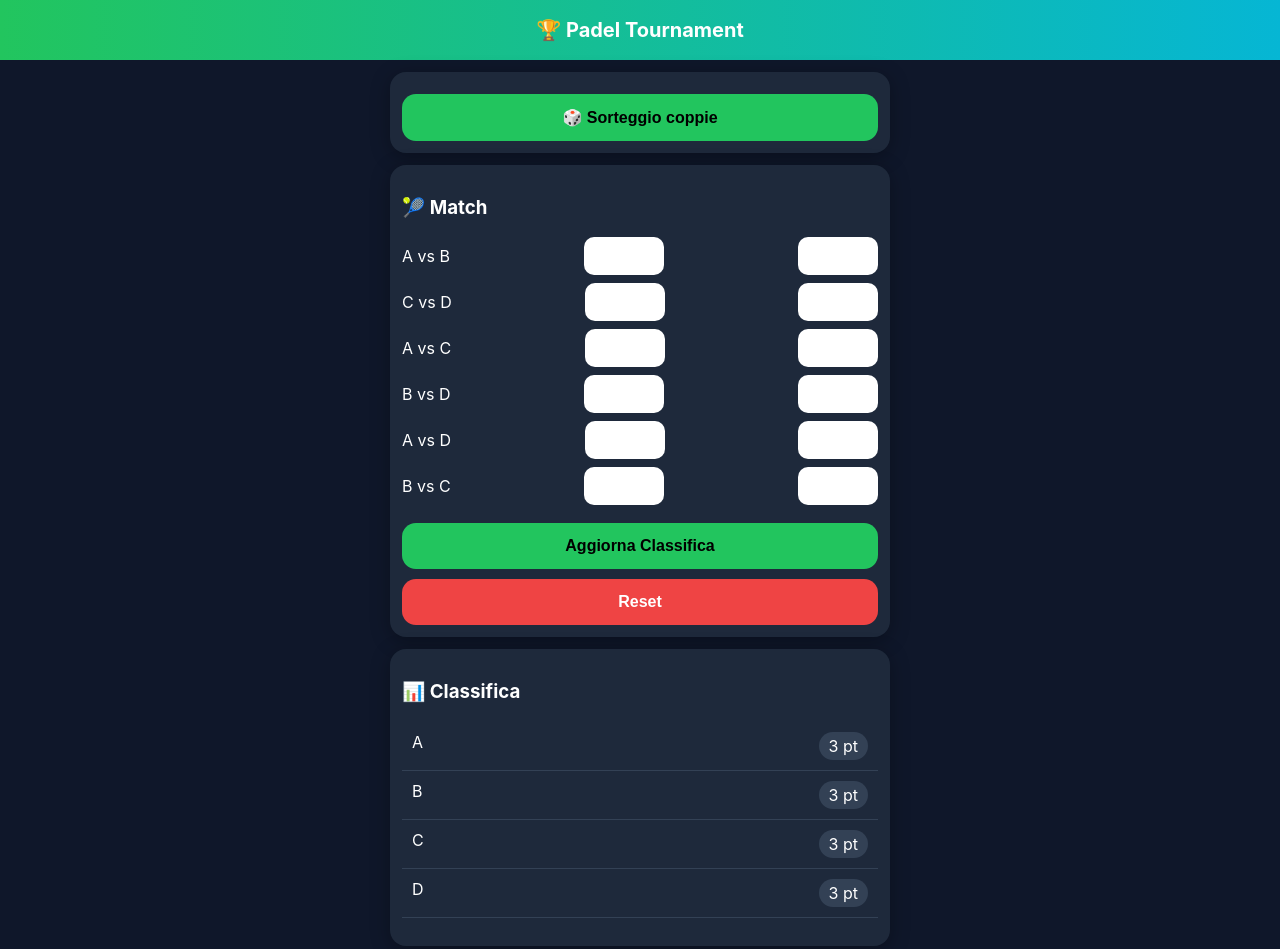
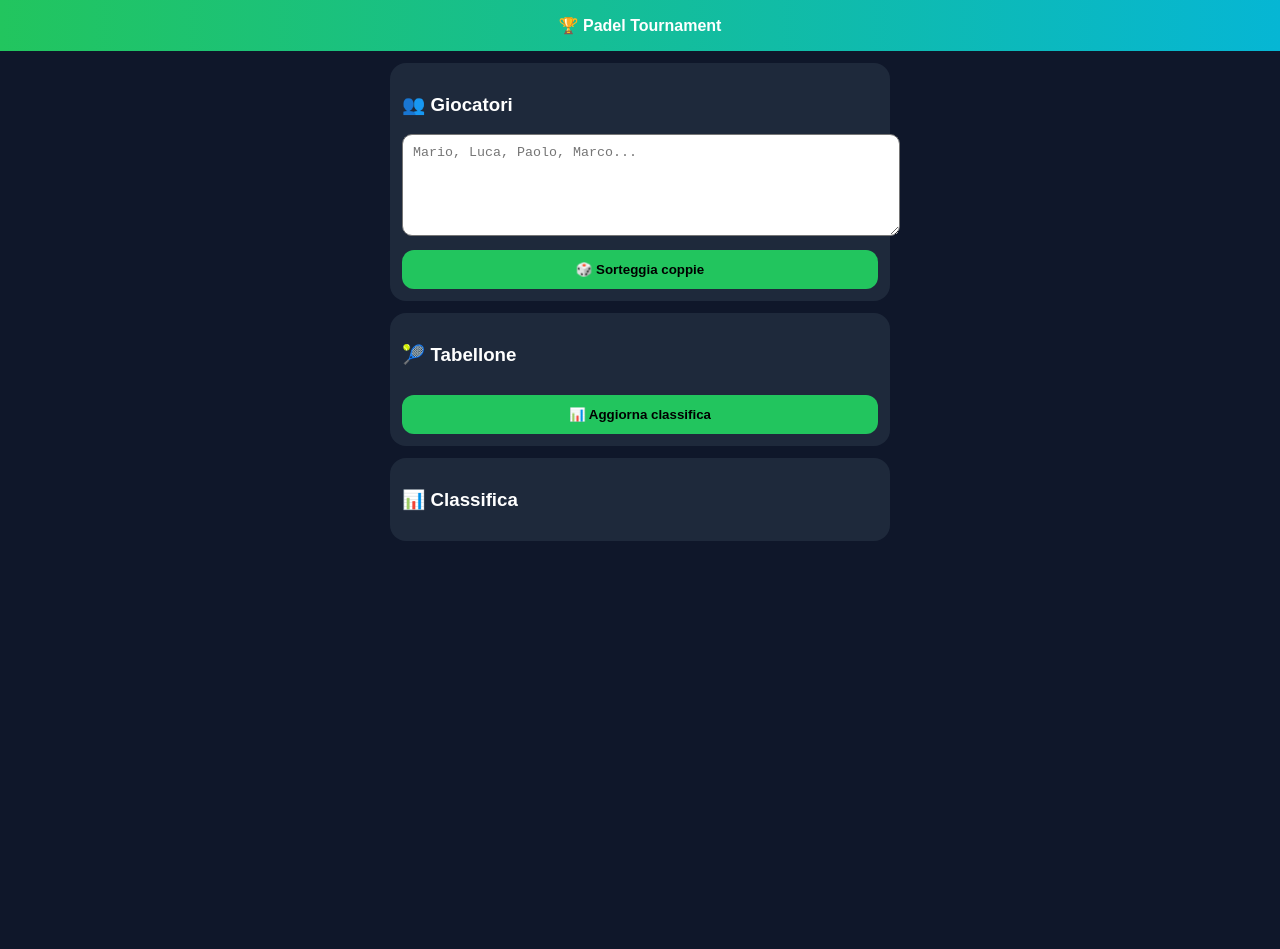
Before and after one commit to flandini52/padel_app, a plain HTML site: page index.html in a window 1280 px wide. After the commit the page ends 800 px from the top, so only its background shows below. Drawn offline with Linux system fonts and the light colour scheme.

Commit message:
add draw

```diff
--- a/index.html
+++ b/index.html
@@ -3,102 +3,74 @@
 <head>
 <meta charset="UTF-8" />
 <meta name="viewport" content="width=device-width, initial-scale=1.0"/>
-<title>Padel App</title>
+<title>Padel Tournament</title>
 
 <style>
   body {
     margin: 0;
-    font-family: -apple-system, BlinkMacSystemFont, Arial;
+    font-family: Arial;
     background: #0f172a;
     color: white;
   }
 
   header {
-    padding: 18px;
+    padding: 16px;
     text-align: center;
-    font-size: 20px;
     font-weight: bold;
     background: linear-gradient(90deg,#22c55e,#06b6d4);
   }
 
   .container {
-    padding: 12px;
     max-width: 500px;
     margin: auto;
+    padding: 12px;
   }
 
   .card {
     background: #1e293b;
+    padding: 12px;
     border-radius: 16px;
+    margin-bottom: 12px;
+  }
+
+  textarea {
+    width: 100%;
+    height: 80px;
+    border-radius: 10px;
+    padding: 10px;
+  }
+
+  button {
+    width: 100%;
     padding: 12px;
-    margin-bottom: 12px;
-    box-shadow: 0 4px 20px rgba(0,0,0,0.3);
+    border-radius: 12px;
+    border: none;
+    margin-top: 10px;
+    font-weight: bold;
+    background: #22c55e;
   }
 
   .match {
     display: flex;
     justify-content: space-between;
-    align-items: center;
     margin: 8px 0;
   }
 
   input {
-    width: 60px;
-    padding: 10px;
-    border-radius: 10px;
+    width: 50px;
+    text-align: center;
+    border-radius: 8px;
     border: none;
-    text-align: center;
-    font-size: 16px;
-  }
-
-  button {
-    width: 100%;
-    padding: 14px;
-    border: none;
-    border-radius: 14px;
-    font-size: 16px;
-    font-weight: bold;
-    margin-top: 10px;
-    background: #22c55e;
-    color: black;
-    cursor: pointer;
-  }
-
-  button:active {
-    transform: scale(0.98);
-  }
-
-  .danger {
-    background: #ef4444;
-    color: white;
-  }
-
-  .secondary {
-    background: #334155;
-    color: white;
-  }
-
-  .table {
-    list-style: none;
-    padding: 0;
-  }
-
-  .table li {
-    display: flex;
-    justify-content: space-between;
-    padding: 10px;
-    border-bottom: 1px solid #334155;
   }
 
   .badge {
-    padding: 4px 10px;
+    background: #334155;
+    padding: 4px 8px;
     border-radius: 999px;
-    background: #334155;
   }
 
-  a {
-    text-decoration: none;
-  }
+  ul { padding: 0; list-style: none; }
+  li { display:flex; justify-content:space-between; padding:6px; }
 </style>
 </head>
 
@@ -108,111 +80,122 @@
 
 <div class="container">
 
-  <!-- NAV -->
+  <!-- PLAYERS -->
   <div class="card">
-    <button onclick="window.location.href='draw.html'">
-      🎲 Sorteggio coppie
-    </button>
+    <h3>👥 Giocatori</h3>
+    <textarea id="players" placeholder="Mario, Luca, Paolo, Marco..."></textarea>
+    <button onclick="generateTeams()">🎲 Sorteggia coppie</button>
   </div>
 
-  <!-- MATCH -->
+  <!-- MATCHES -->
   <div class="card">
-    <h3>🎾 Match</h3>
-
-    <div class="match">A vs B
-      <input id="a1"><input id="b1">
-    </div>
-
-    <div class="match">C vs D
-      <input id="c1"><input id="d1">
-    </div>
-
-    <div class="match">A vs C
-      <input id="a2"><input id="c2">
-    </div>
-
-    <div class="match">B vs D
-      <input id="b2"><input id="d2">
-    </div>
-
-    <div class="match">A vs D
-      <input id="a3"><input id="d3">
-    </div>
-
-    <div class="match">B vs C
-      <input id="b3"><input id="c3">
-    </div>
-
-    <button onclick="calc()">Aggiorna Classifica</button>
-    <button class="danger" onclick="resetAll()">Reset</button>
+    <h3>🎾 Tabellone</h3>
+    <div id="matches"></div>
+    <button onclick="calc()">📊 Aggiorna classifica</button>
   </div>
 
   <!-- CLASSIFICA -->
   <div class="card">
     <h3>📊 Classifica</h3>
-    <ul id="standings" class="table"></ul>
+    <ul id="standings"></ul>
   </div>
 
 </div>
 
 <script>
 
-function save() {
-  let inputs = document.querySelectorAll("input");
-  let data = {};
-  inputs.forEach(i => data[i.id] = i.value);
-  localStorage.setItem("padel", JSON.stringify(data));
+let matchData = [];
+
+function shuffle(arr) {
+  return arr.sort(() => Math.random() - 0.5);
 }
 
-function load() {
-  let data = JSON.parse(localStorage.getItem("padel") || "{}");
-  for (let k in data) {
-    let el = document.getElementById(k);
-    if (el) el.value = data[k];
+// 🎲 GENERA COPPIE E MATCH
+function generateTeams() {
+
+  let players = document.getElementById("players").value
+    .split(",")
+    .map(p => p.trim())
+    .filter(Boolean);
+
+  if (players.length < 4) {
+    alert("Servono almeno 4 giocatori");
+    return;
   }
+
+  let shuffled = shuffle(players);
+
+  matchData = [];
+
+  for (let i = 0; i < shuffled.length; i += 4) {
+    let team1 = [shuffled[i], shuffled[i+1]];
+    let team2 = [shuffled[i+2], shuffled[i+3]];
+
+    matchData.push({
+      a: team1,
+      b: team2,
+      id: i
+    });
+  }
+
+  renderMatches();
 }
 
+// 🧱 CREA TABELLONE
+function renderMatches() {
+
+  let html = "";
+
+  matchData.forEach((m, idx) => {
+
+    html += `
+      <div style="margin-bottom:10px">
+        <div class="match">
+          <span>${m.a.join(" & ")} vs ${m.b.join(" & ")}</span>
+        </div>
+
+        <div class="match">
+          <input id="a${idx}" placeholder="A">
+          <input id="b${idx}" placeholder="B">
+        </div>
+      </div>
+    `;
+  });
+
+  document.getElementById("matches").innerHTML = html;
+}
+
+// 📊 CLASSIFICA (2 punti vittoria, 0 sconfitta)
 function calc() {
 
-  save();
+  let points = {};
 
-  let teams = {A:0,B:0,C:0,D:0};
+  matchData.forEach((m, idx) => {
 
-  let matches = [
-    ["A","B","a1","b1"],
-    ["C","D","c1","d1"],
-    ["A","C","a2","c2"],
-    ["B","D","b2","d2"],
-    ["A","D","a3","d3"],
-    ["B","C","b3","c3"]
-  ];
+    let aScore = parseInt(document.getElementById("a"+idx).value) || 0;
+    let bScore = parseInt(document.getElementById("b"+idx).value) || 0;
 
-  matches.forEach(m => {
-    let aT=m[0], bT=m[1];
-    let a=parseInt(document.getElementById(m[2]).value)||0;
-    let b=parseInt(document.getElementById(m[3]).value)||0;
+    let teamA = m.a;
+    let teamB = m.b;
 
-    if(a>b) teams[aT]+=3;
-    else if(b>a) teams[bT]+=3;
-    else { teams[aT]+=1; teams[bT]+=1; }
+    teamA.forEach(p => points[p] = points[p] || 0);
+    teamB.forEach(p => points[p] = points[p] || 0);
+
+    if (aScore > bScore) {
+      teamA.forEach(p => points[p] += 2);
+    } else if (bScore > aScore) {
+      teamB.forEach(p => points[p] += 2);
+    }
   });
 
-  let sorted = Object.entries(teams).sort((a,b)=>b[1]-a[1]);
+  let sorted = Object.entries(points)
+    .sort((a,b) => b[1] - a[1]);
 
   document.getElementById("standings").innerHTML =
-    sorted.map(t =>
-      `<li><span>${t[0]}</span><span class="badge">${t[1]} pt</span></li>`
+    sorted.map(p =>
+      `<li><span>${p[0]}</span><span class="badge">${p[1]} pt</span></li>`
     ).join("");
 }
-
-function resetAll() {
-  localStorage.removeItem("padel");
-  document.querySelectorAll("input").forEach(i => i.value = "");
-  document.getElementById("standings").innerHTML = "";
-}
-
-load();
-calc();
 
 </script>
 
```
